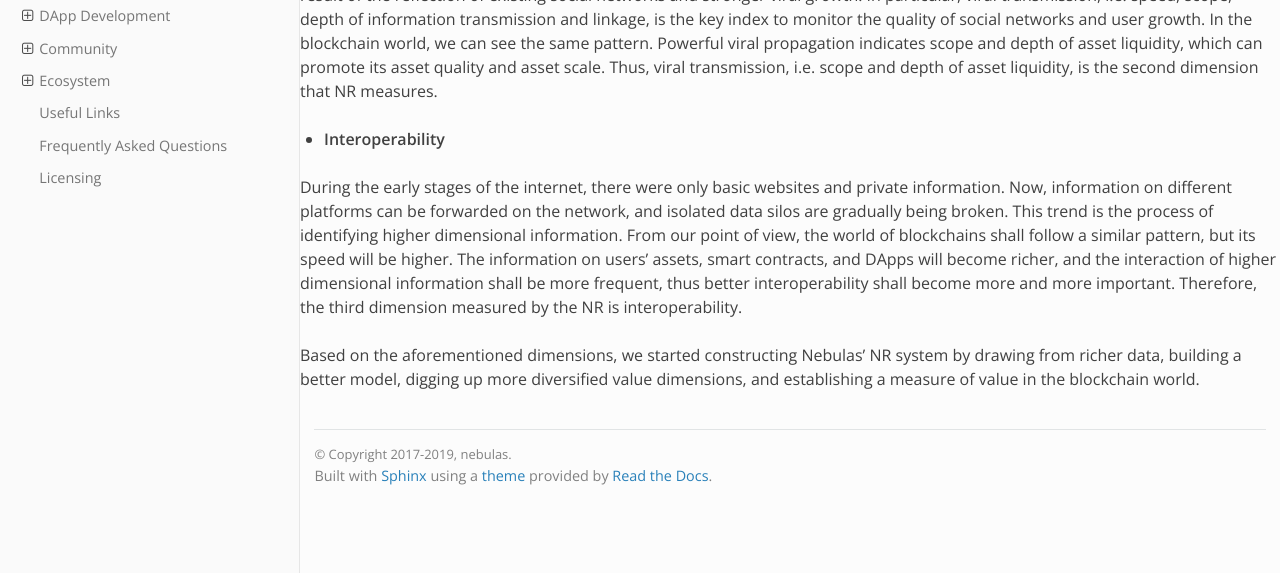
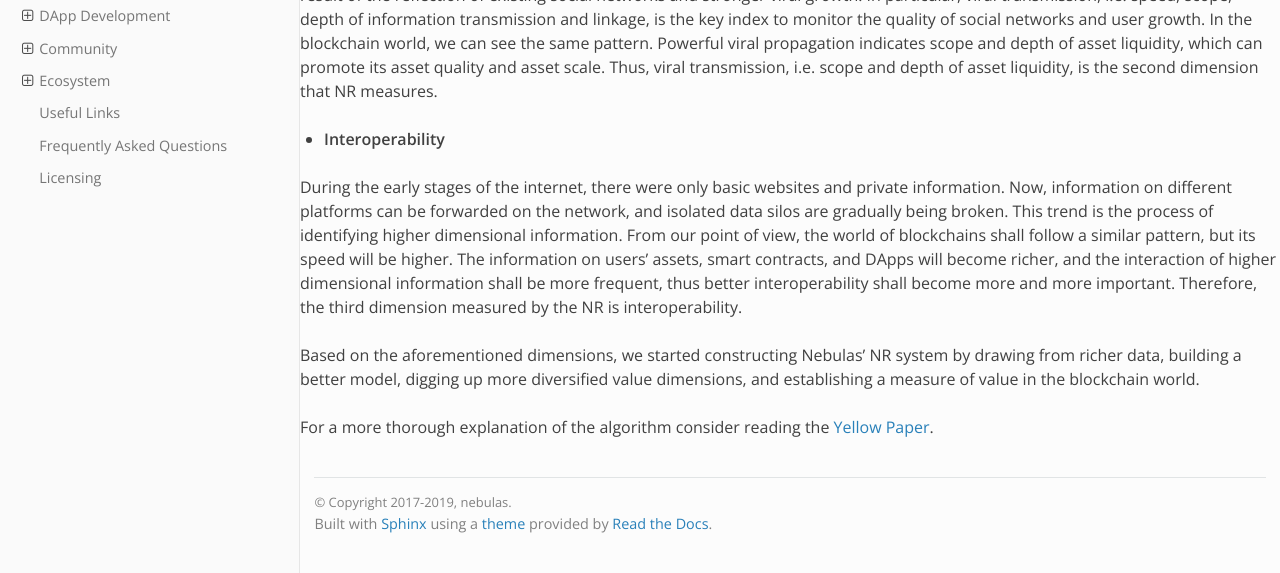
Before and after one commit to nebulasio/nebdocs, a Sphinx documentation site: the page built from docs/metanet/nebulas-rank-nr.md, in a window 1280 px wide and 900 px high, scrolled down 597 px, cut to the strip 327-900 px from the top of the window. Built offline with Sphinx 7.4.7 and the Read the Docs theme 2.0.0, drawn with Linux system fonts in a browser that asks for light colours; pages that are not in the unit, such as notebooks, are missing from menus; before the commit the page ends 1449 px from its top, so only the background shows below that.

Commit message:
nebulas rank

```diff
--- a/docs/metanet/nebulas-rank-nr.md
+++ b/docs/metanet/nebulas-rank-nr.md
@@ -19,3 +19,5 @@ Social platforms like WeChat and Facebook have almost 3 billion active users per
 During the early stages of the internet, there were only basic websites and private information. Now, information on different platforms can be forwarded on the network, and isolated data silos are gradually being broken. This trend is the process of identifying higher dimensional information. From our point of view, the world of blockchains shall follow a similar pattern, but its speed will be higher. The information on users’ assets, smart contracts, and DApps will become richer, and the interaction of higher dimensional information shall be more frequent, thus better interoperability shall become more and more important. Therefore, the third dimension measured by the NR is interoperability.
 
 Based on the aforementioned dimensions, we started constructing Nebulas’ NR system by drawing from richer data, building a better model, digging up more diversified value dimensions, and establishing a measure of value in the blockchain world.
+
+For a more thorough explanation of the algorithm consider reading the [Yellow Paper](https://nebulas.io/docs/NebulasYellowpaper.pdf).
```
